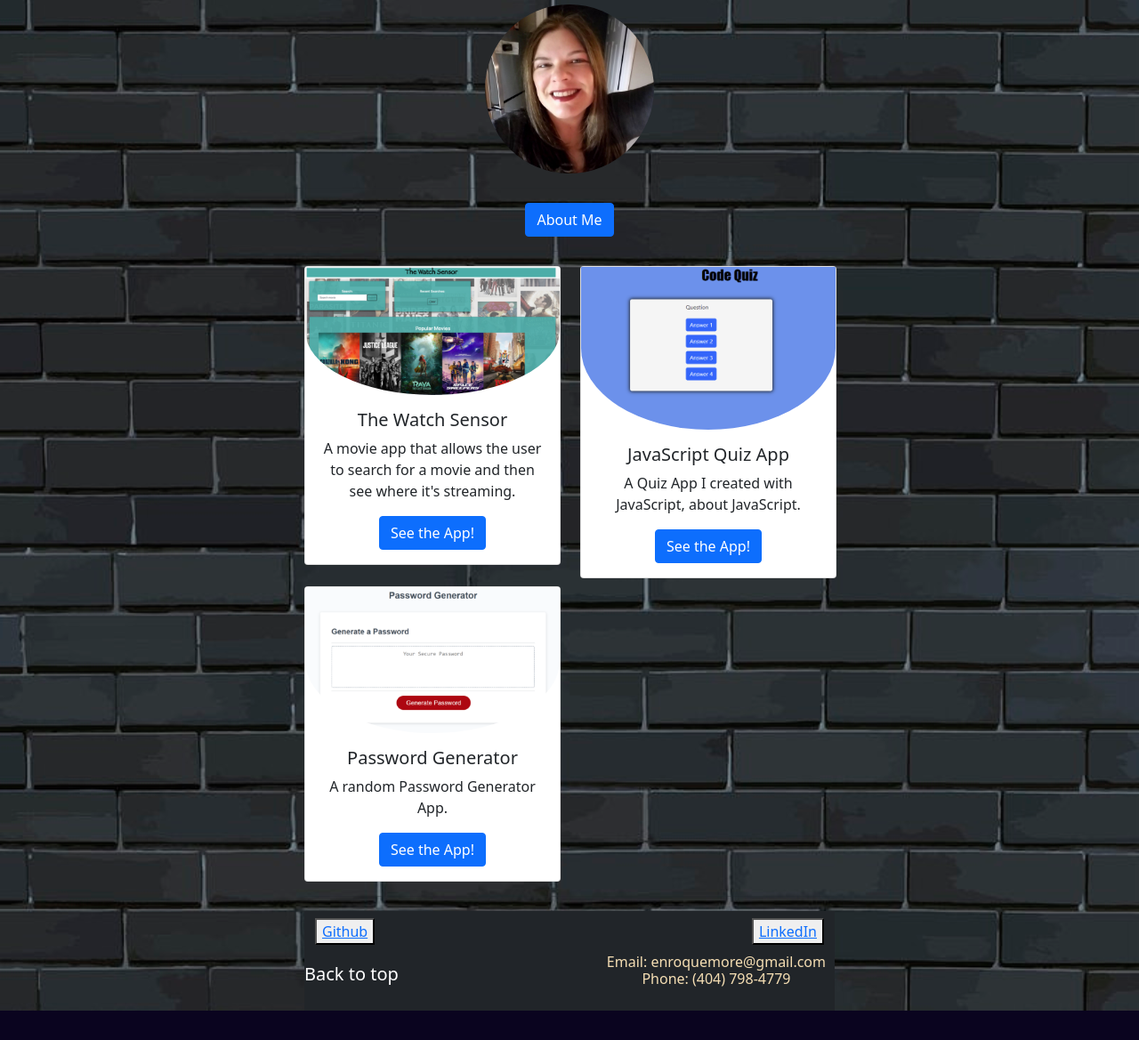
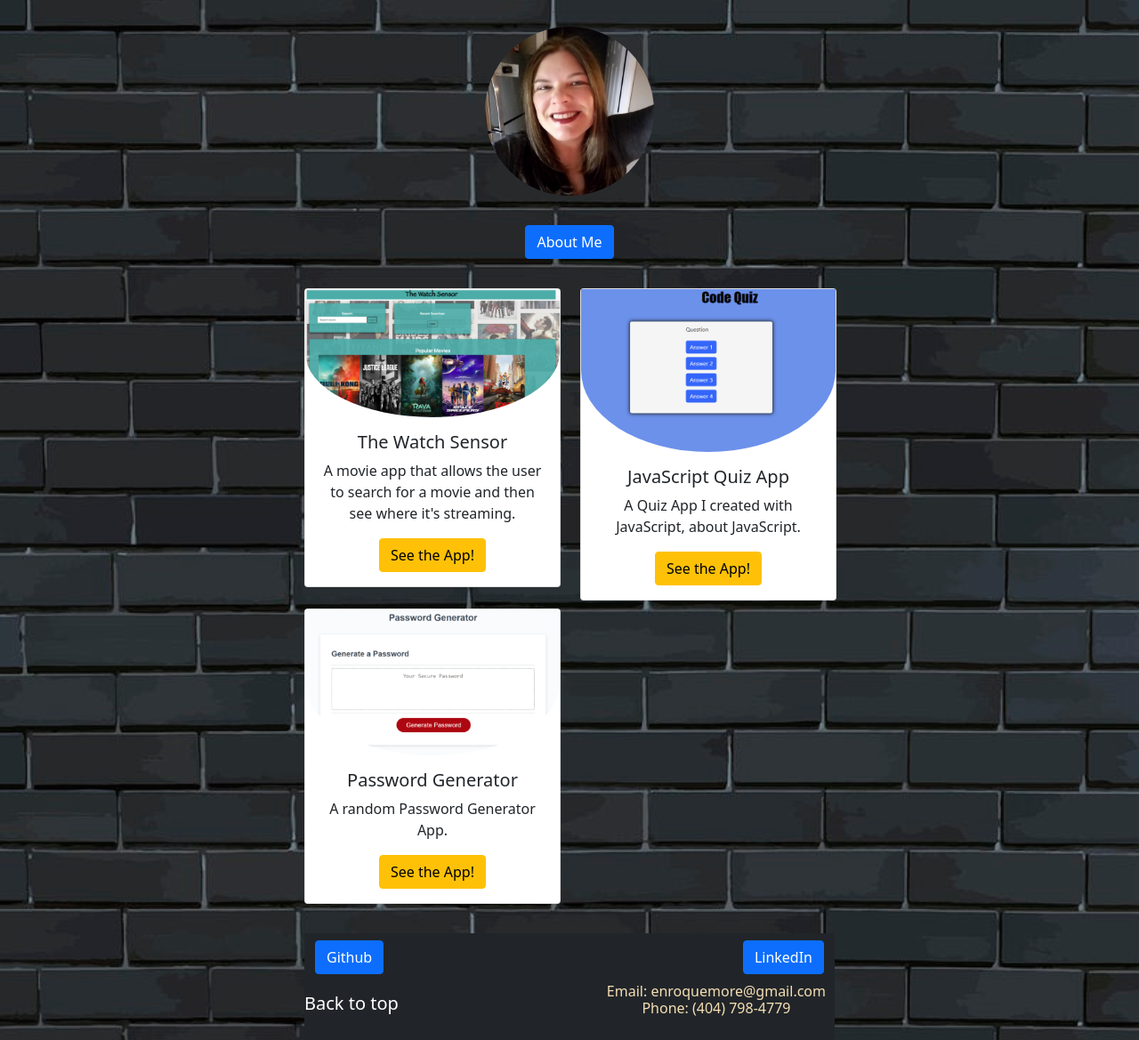
Before and after one commit to ricapi96/portfolio-updated, a plain HTML site: page index.html in a window 1280 px wide. Shown: the part 61-1230 px from the top of the page at 89% size. Before the commit the page ends 1197 px from the top, so only its background shows below. Drawn offline with nearby package versions, Linux system fonts and the light colour scheme.

Commit message:
updated links and buttons

```diff
--- a/index.html
+++ b/index.html
@@ -10,7 +10,7 @@
 </head>
 <body>
 
-    <h1>Hello! I'm Erica Roquemore</h1>
+    <h1>Hello! I'm Erica Roquemore</h1><hr>
 
     <!--Profile Image  -->
     <img src="./assets/images/Profile GT 2.jpg" class="img.thumbnail" style="width: 190px; height: 190px;"><hr>
@@ -32,8 +32,8 @@
             I am a Georgia native that grew up in Metro Atlanta. I was in the hospitality and restaurant fields for over 15 years. I had many postions including: server, bartender, and manager.  Over the years, I decided that I wanted to do something else with my life.  I'm currently back in school to get my B.S. in Information Technology, and working towards a certification in Full Stack Web Development at Georgia Tech.  I love travelling, going hiking with my dog, and playing video games. I'm highly into anything Science Fiction related. Yes, I'm a geek and proud!
         </div>
         <div class="modal-footer">
-          <button type="button" class="btn btn-secondary" data-bs-dismiss="modal">Close</button>
-          <a class="btn btn-primary" href="https://docs.google.com/document/d/12NqnjjIHpPBu_HBQ5PLZq9I1TCeNnvAzrdgW9XFhliU/edit?usp=sharing" role="button">Resume</a>
+          <button type="button" class="btn btn-primary" data-bs-dismiss="modal">Close</button>
+          <a class="btn btn-danger" href="https://docs.google.com/document/d/12NqnjjIHpPBu_HBQ5PLZq9I1TCeNnvAzrdgW9XFhliU/edit?usp=sharing" role="button">Resume</a>
         </div>
       </div>
     </div>
@@ -49,7 +49,7 @@
             <div class="card-body">
               <h5 class="card-title">The Watch Sensor</h5>
               <p class="card-text">A movie app that allows the user to search for a movie and then see where it's streaming.</p>
-              <a href="https://ashak90.github.io/project-01/" class="btn btn-primary">See the App!</a>
+              <a href="https://ashak90.github.io/project-01/" class="btn btn-warning">See the App!</a>
             </div>
           </div><br>
       <div class="col">
@@ -59,7 +59,7 @@
          <div class="card-body">
            <h5 class="card-title">Password Generator</h5>
            <p class="card-text">A random Password Generator App.</p>
-           <a href="https://ricapi96.github.io/password-generator/" class="btn btn-primary">See the App!</a>
+           <a href="https://ricapi96.github.io/password-generator/" class="btn btn-warning">See the App!</a>
          </div>
        </div>
        </div>
@@ -71,7 +71,7 @@
           <div class="card-body">
             <h5 class="card-title">JavaScript Quiz App</h5>
             <p class="card-text">A Quiz App I created with JavaScript, about JavaScript.</p>
-            <a href="https://ricapi96.github.io/timed-quiz-app/" class="btn btn-primary">See the App!</a>
+            <a href="https://ricapi96.github.io/timed-quiz-app/" class="btn btn-warning">See the App!</a>
           </div>
         </div>
     </div>
@@ -115,8 +115,8 @@
     <!-- Footer Section -->
     <nav class="navbar navbar-dark bg-dark">
         <div class="container-fluid">
-          <button id="github"> <a href="https://github.com/ricapi96" class="active">Github</a></button>
-          <button id="linkedin"> <a href="https://www.linkedin.com/in/ericaroquemore2684b563">LinkedIn</a></button>
+          <a class="btn btn-primary" href="https://github.com/ricapi96" role="button">Github</a>
+          <a class="btn btn-primary" href="https://www.linkedin.com/in/ericaroquemore2684b563" role="button">LinkedIn</a>
           <!-- <a class="navbar-brand" href="#">Back to the top</a> -->
         </div>
         <div class="footer">
```
